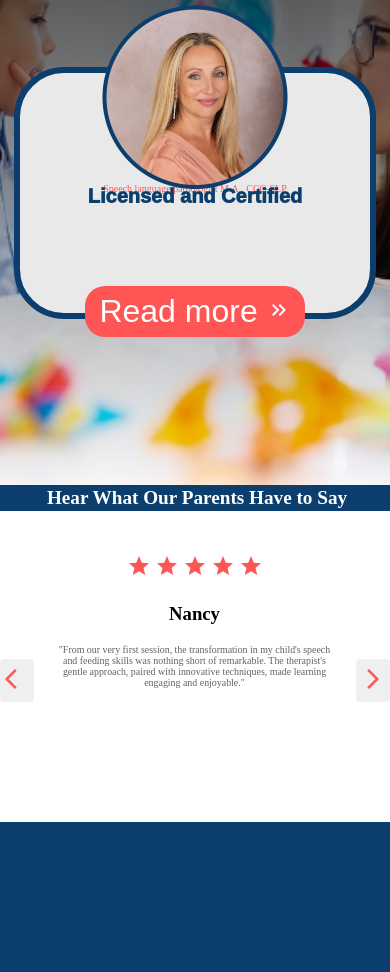
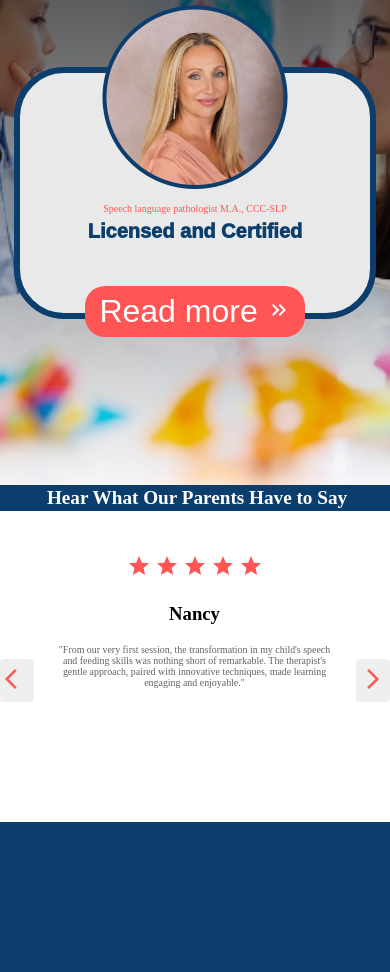
Before and after one commit to vgalante2/love2communicate, a React (Create React App) app: page / in a window 390 px wide. Shown: the part 1043-2015 px from the top of the page. Built offline with nearby package versions, Linux system fonts and the light colour scheme; a web font is replaced by a local one.

Commit message:
about section

```diff
--- a/src/styles/About/_about.scss
+++ b/src/styles/About/_about.scss
@@ -88,7 +88,7 @@ img {
             padding: 0;
            font-size: 20px;
            position: relative;
-           top: 65px;
+           top: 100px;
 
           }
     }
@@ -116,7 +116,7 @@ img {
         @media screen and (max-width: 768px) {
             padding: 0;
            font-size: 10px;
-          top: 100px;
+          top: 120px;
           }
     }
 }
--- a/src/styles/index.css
+++ b/src/styles/index.css
@@ -398,7 +398,7 @@ img {
     padding: 0;
     font-size: 20px;
     position: relative;
-    top: 65px;
+    top: 100px;
   }
 }
 .container p {
@@ -423,7 +423,7 @@ img {
   .container .title {
     padding: 0;
     font-size: 10px;
-    top: 100px;
+    top: 120px;
   }
 }
 
```
